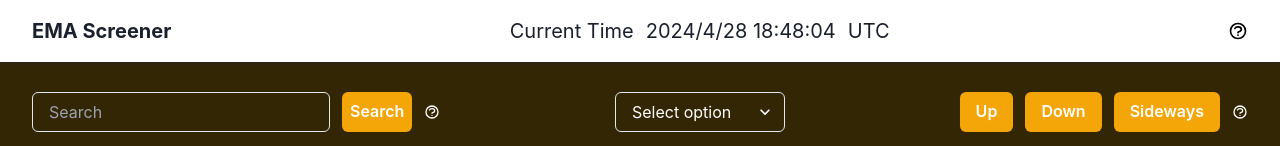
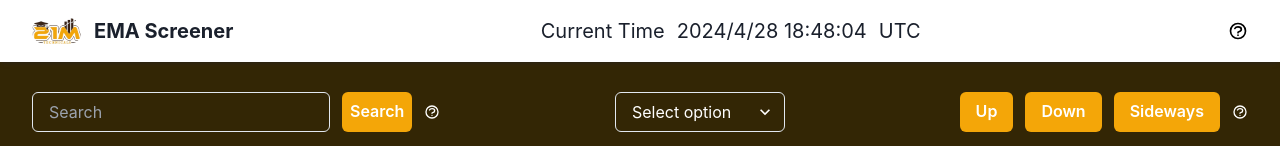
Before and after one commit to Bloom-Byte/ema-screener-fe, a Next.js app: page / in a window 1280 px wide. Shown: the top 146 px of the page. Built offline with nearby package versions, Linux system fonts and the light colour scheme; no server answers.

Commit message:
Added logo to navbar

```diff
--- a/app/components/Navbar/Navbar.jsx
+++ b/app/components/Navbar/Navbar.jsx
@@ -39,13 +39,13 @@ const Navbar = () => {
       <div className=" w-[95%]  m-auto">
         <div className="flex items-center justify-between py-4 w-[100%] max-[1200px]:w-[95%] max-[700px]:w-[100%] max-[500px]:justify-between ">
           <div className="flex items-center gap-3 ">
-            {/* <div className="w-[50px] max-[450px]:hidden">
+             <div className="w-[50px] max-[450px]:hidden">
               <img
                 className="w-full rounded-full"
-                src="./logos.png"
+                src="./logo.png"
                 alt="img"
               />
-            </div> */}
+            </div>
             <Heading
               as="h4"
               size="md"
```
